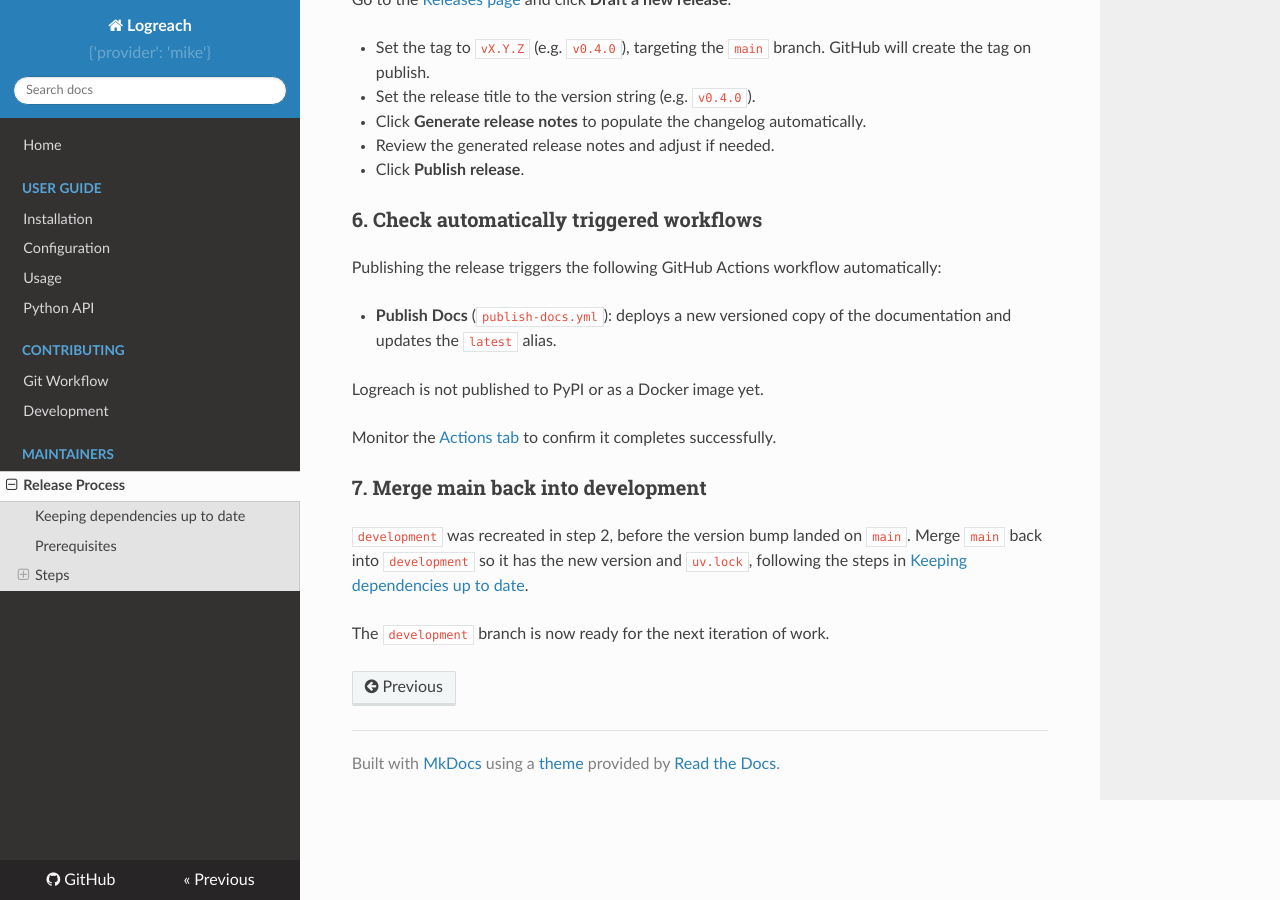
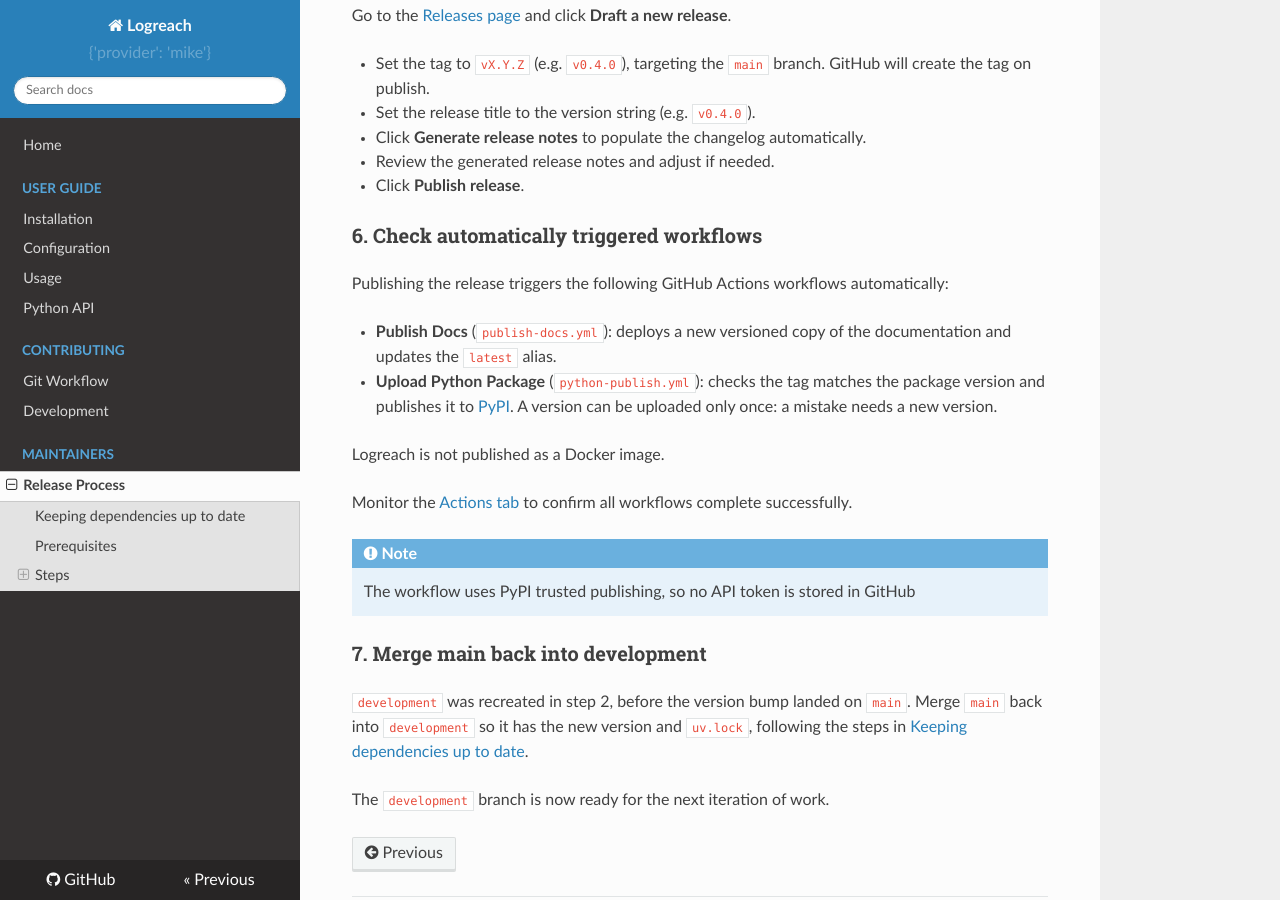
Before and after one commit to ait-testbed/logreach, an MkDocs documentation site: the page built from docs/release.md, in a window 1280 px wide and 900 px high, scrolled down 2074 px. Built offline with MkDocs 1.6.1, drawn with Linux system fonts in a browser that asks for light colours; nearby versions of some CDN libraries; some of the changed text lies outside the part shown.

Commit message:
release workflow

````diff
--- a/docs/release.md
+++ b/docs/release.md
@@ -55,6 +55,7 @@ Open a pull request to merge the `development` branch into `main`. Once CI passe
 Create a new branch from `main` and update the version string in `src/logreach/metadata.py`:
 
 ```python
+__date__ = 'YYYY/MM/DD'  # set to the release date
 __version__ = '0.X.Y'  # set to the new release version
 ```
 
@@ -80,13 +81,19 @@ Go to the [Releases page](https://github.com/ait-testbed/logreach/releases) and
 
 ### 6. Check automatically triggered workflows
 
-Publishing the release triggers the following GitHub Actions workflow automatically:
+Publishing the release triggers the following GitHub Actions workflows automatically:
 
 - **Publish Docs** (`publish-docs.yml`): deploys a new versioned copy of the documentation and updates the `latest` alias.
+- **Upload Python Package** (`python-publish.yml`): checks the tag matches the package version and publishes it to
+  [PyPI](https://pypi.org/project/logreach/). A version can be uploaded only once: a mistake needs a new version.
 
-Logreach is not published to PyPI or as a Docker image yet.
+Logreach is not published as a Docker image.
 
-Monitor the [Actions tab](https://github.com/ait-testbed/logreach/actions) to confirm it completes successfully.
+Monitor the [Actions tab](https://github.com/ait-testbed/logreach/actions) to confirm all workflows complete successfully.
+
+!!! note
+
+    The workflow uses PyPI trusted publishing, so no API token is stored in GitHub
 
 ### 7. Merge main back into development
 
````
Also changed, not shown: 2 other files.
